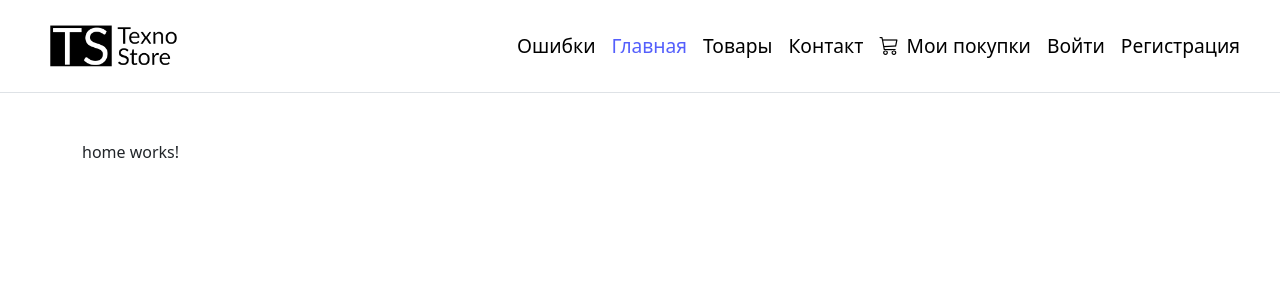
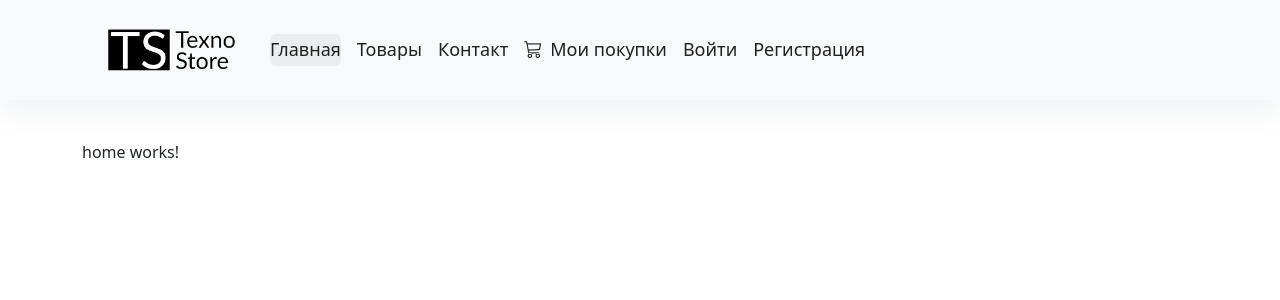
Before and after one commit to Rakhmonberdiev/texnostoreclient, an Angular app: page / in a window 1280 px wide. Shown: the top 300 px of the page. Built offline with nearby package versions, Linux system fonts and the light colour scheme.

Commit message:
update navbar component

```diff
--- a/src/app/core/nav-bar/nav-bar.component.html
+++ b/src/app/core/nav-bar/nav-bar.component.html
@@ -1,18 +1,40 @@
-<div class="d-flex flex-column flex-md-row align-items-center p-3 px-md-4 mb-3 bg-white border-bottom box-shadow fixed-top">
-  <img src="/assets/images/logo.png" style="max-height: 60px;" alt="logo" class="logo" routerLink="/" >
-  <nav class="d-inline-flex mt-2 mt-md-0 ms-md-auto" style="font-size: larger;">
-    <a class="me-3 py-2" routerLink="/test-error" routerLinkActive="active">Ошибки</a>
+<div class="navigation-wrap bg-light start-header start-style">
+      <div class="container">
+        <div class="row">
+          <div class="col-12">
+            <nav class="navbar navbar-expand-md navbar-light">
 
-    <a class="me-3 py-2" [routerLink]="['/']" routerLinkActive="active" [routerLinkActiveOptions]="{exact:true}">Главная</a>
+              <img src="/assets/images/logo.png" style="max-height: 60px;" alt="logo" routerLink="/">
 
-    <a class="me-3 py-2" routerLink="/shop" routerLinkActive="active">Товары</a>
+              <button class="navbar-toggler" type="button" data-toggle="collapse" data-target="#navbarSupportedContent" aria-controls="navbarSupportedContent" aria-expanded="false" aria-label="Toggle navigation">
+                <span class="navbar-toggler-icon"></span>
+              </button>
 
-    <a class="me-3 py-2" routerLink="/contact" routerLinkActive="active">Контакт</a>
+              <div class="collapse navbar-collapse" id="navbarSupportedContent">
+                <ul class="navbar-nav ml-auto py-4 py-md-0">
+                  <li class="nav-item pl-4 pl-md-0 ml-0 ml-md-4">
+                    <a class="nav-link" [routerLink]="['/']" routerLinkActive="active" [routerLinkActiveOptions]="{exact:true}">Главная</a>
+                  </li>
+                  <li class="nav-item pl-4 pl-md-0 ml-0 ml-md-4">
+                    <a class="nav-link" routerLink="/shop" routerLinkActive="active">Товары</a>
+                  </li>
+                  <li class="nav-item pl-4 pl-md-0 ml-0 ml-md-4">
+                    <a class="nav-link" routerLink="/contact" routerLinkActive="active">Контакт</a>
+                  </li>
+                  <li class="nav-item pl-4 pl-md-0 ml-0 ml-md-4">
+                    <a class="nav-link" href="#"><i class="bi bi-cart3 me-2 mr-5"></i>Мои покупки</a>
+                  </li>
+                  <li class="nav-item pl-4 pl-md-0 ml-0 ml-md-4">
+                    <a class="nav-link" href="#">Войти</a>
+                  </li>
+                  <li class="nav-item pl-4 pl-md-0 ml-0 ml-md-4">
+                    <a class="nav-link" href="#">Регистрация</a>
+                  </li>
+                </ul>
+              </div>
 
-    <a class="me-3 py-2"  href="#"><i class="bi bi-cart3 me-2 mr-5"></i>Мои покупки</a>
-
-    <a class="me-3 py-2" href="#">Войти</a>
-
-    <a class="me-3 py-2" href="#">Регистрация</a>
-  </nav>
-</div>
+            </nav>
+          </div>
+        </div>
+      </div>
+    </div>
--- a/src/app/core/nav-bar/nav-bar.component.scss
+++ b/src/app/core/nav-bar/nav-bar.component.scss
@@ -1,15 +1,125 @@
+.start-header {
+  opacity: 1;
+  transform: translateY(0);
+  padding: 20px 0;
+  box-shadow: 0 10px 30px 0 rgba(138, 155, 165, 0.15);
+  -webkit-transition : all 0.3s ease-out;
+  transition : all 0.3s ease-out;
+}
+.start-header.scroll-on {
+  box-shadow: 0 5px 10px 0 rgba(138, 155, 165, 0.15);
+  padding: 10px 0;
+  -webkit-transition : all 0.3s ease-out;
+  transition : all 0.3s ease-out;
+}
+.start-header.scroll-on .navbar-brand img{
+  height: 24px;
+  -webkit-transition : all 0.3s ease-out;
+  transition : all 0.3s ease-out;
+}
+.navigation-wrap{
+  position: fixed;
+  width: 100%;
+  top: 0;
+  left: 0;
+  z-index: 1000;
+  -webkit-transition : all 0.3s ease-out;
+  transition : all 0.3s ease-out;
+}
+.navbar{
+  padding: 0;
+}
+.navbar-brand img{
+  height: 28px;
+  width: auto;
+  display: block;
+  filter: brightness(10%);
+  -webkit-transition : all 0.3s ease-out;
+  transition : all 0.3s ease-out;
+}
+.navbar-toggler {
+  float: right;
+  border: none;
+  padding-right: 0;
+}
+.navbar-toggler:active,
+.navbar-toggler:focus {
+  outline: none;
+}
+.navbar-light .navbar-toggler-icon {
+  width: 24px;
+  height: 17px;
+  background-image: none;
+  position: relative;
+  border-bottom: 1px solid #000;
+    transition: all 300ms linear;
+}
+.navbar-light .navbar-toggler-icon:after,
+.navbar-light .navbar-toggler-icon:before{
+  width: 24px;
+  position: absolute;
+  height: 1px;
+  background-color: #000;
+  top: 0;
+  left: 0;
+  content: '';
+  z-index: 2;
+    transition: all 300ms linear;
+}
+.navbar-light .navbar-toggler-icon:after{
+  top: 8px;
+}
+.navbar-toggler[aria-expanded="true"] .navbar-toggler-icon:after {
+  transform: rotate(45deg);
+}
+.navbar-toggler[aria-expanded="true"] .navbar-toggler-icon:before {
+  transform: translateY(8px) rotate(-45deg);
+}
+.navbar-toggler[aria-expanded="true"] .navbar-toggler-icon {
+  border-color: transparent;
+}
+.nav-link{
+  color: #212121 !important;
+  font-weight: 500;
+    transition: all 200ms linear;
+}
+.nav-item:hover .nav-link{
+  color: #8167a9 !important;
+}
+.nav-item.active .nav-link{
+  color: #777 !important;
+}
+.nav-link {
+  position: relative;
+  padding: 5px 0 !important;
+  display: inline-block;
+}
+.nav-item:after{
+  position: absolute;
+  bottom: -5px;
+  left: 0;
+  width: 100%;
+  height: 2px;
+  content: '';
+  background-color: #8167a9;
+  opacity: 0;
+    transition: all 200ms linear;
+}
+.nav-item:hover:after{
+  bottom: 0;
+  opacity: 1;
+}
+.nav-item.active:hover:after{
+  opacity: 0;
+}
+.nav-item{
+  position: relative;
+    transition: all 200ms linear;
+}
 a{
-    text-decoration: none;
-    color: black;
-
-    &.active{
-        color: rgb(84, 95, 252);
-    }
+  font-size: 18px;
+  line-height: 1.2;
+  font-weight: 700;
+  color: #212112;
+  text-align: center;
 }
-logo{
-    cursor: pointer;
-
-    &:focus{
-        outline:none;
-    }
-}
```
